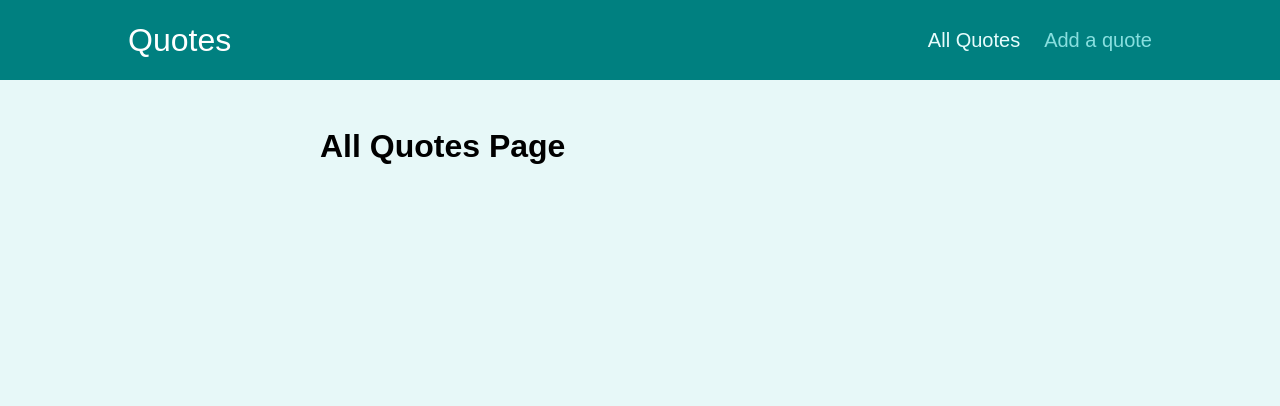
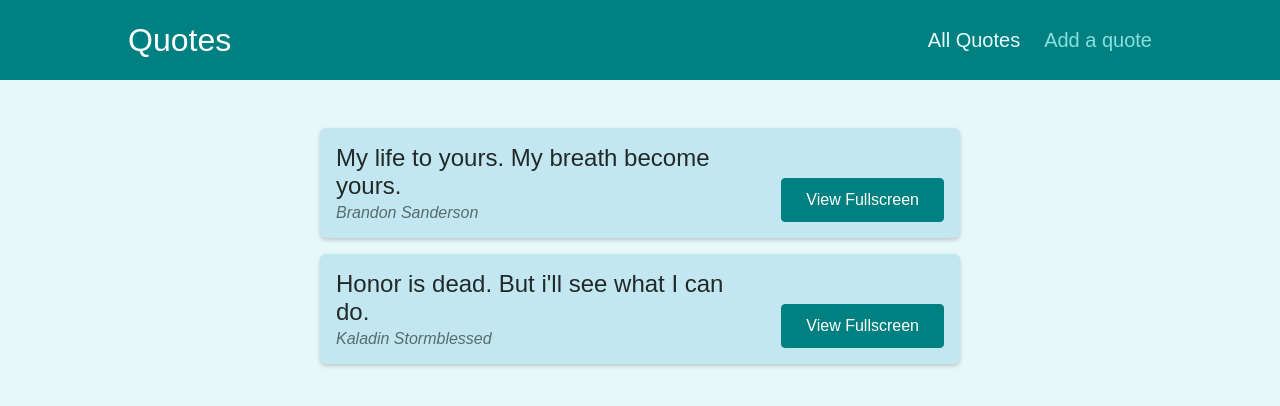
Before and after one commit to jaredmdp/quotesApp, a React (Create React App) app: page /quotes in a window 1280 px wide. Shown: the top 406 px of the page. Built offline with nearby package versions, Linux system fonts and the light colour scheme.

Commit message:
add test quotes/data

```diff
--- a/src/pages/QuoteAll.js
+++ b/src/pages/QuoteAll.js
@@ -1,5 +1,12 @@
+import QuoteList from '../components/quotes/QuoteList'
+
+const TEST_QUOTES = [
+    { id: 'q1', author: 'Brandon Sanderson', text: 'My life to yours. My breath become yours.' },
+    { id: 'q2', author: 'Kaladin Stormblessed', text: "Honor is dead. But i'll see what I can do." },
+];
+
 const QuoteAll = () => {
-    return <h1>All Quotes Page</h1>
+    return <QuoteList quotes={TEST_QUOTES} />
 };
 
 export default QuoteAll;
```
